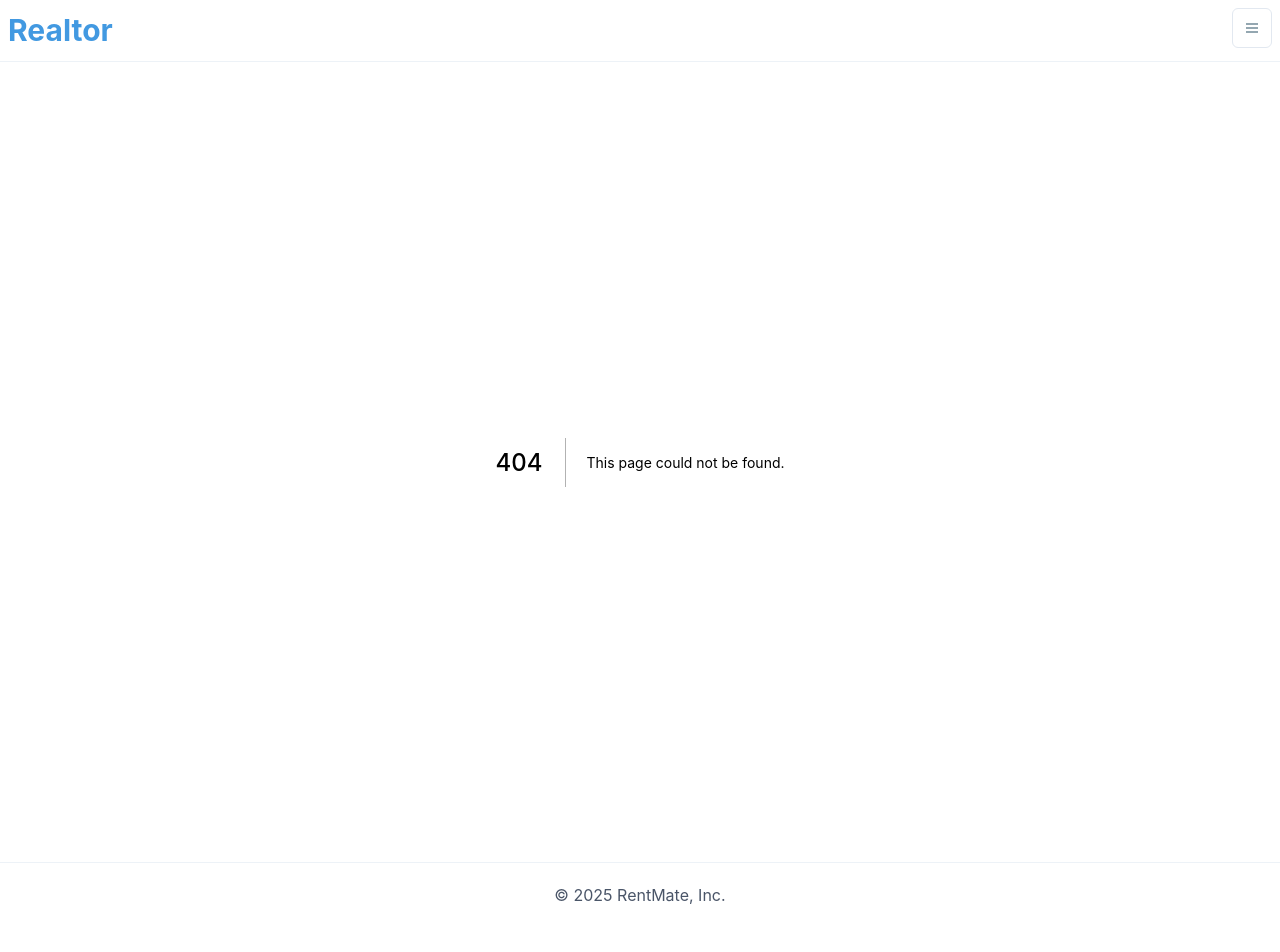
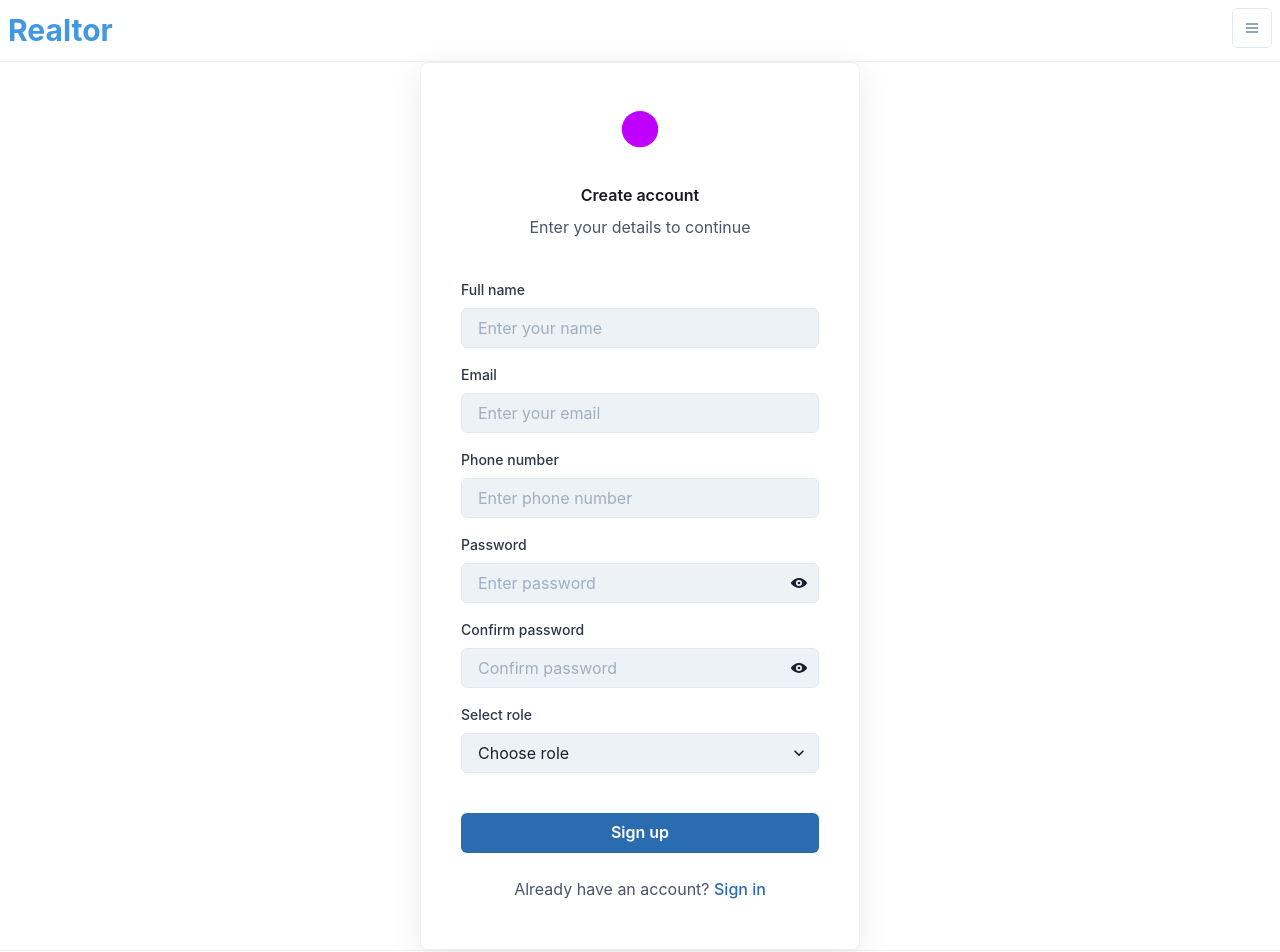
Before and after one commit to NguyenTrongKhoa595/Software-Engineering-Process-Tools, a Next.js app: page /signup in a window 1280 px wide. Before the commit this address had no page. Shown: the top 952 px of the page. Before the commit the page ends 927 px from the top, so only its background shows below. Built offline with nearby package versions, Linux system fonts and the light colour scheme.

Commit message:
Update the login and register page
Complete UI for 2 page of jsx (react + chakra UI)

```diff
--- a/pages/_app.js
+++ b/pages/_app.js
@@ -5,9 +5,11 @@ import NProgress from 'nprogress';
 import { ChakraProvider } from '@chakra-ui/react';
 
 import Layout from '../components/Layout';
-import 'nprogress/nprogress.css'; // Import CSS directly
+import 'nprogress/nprogress.css';
 
 function MyApp({ Component, pageProps }) {
+  const getLayout = Component.getLayout || ((page) => <Layout>{page}</Layout>);
+
   useEffect(() => {
     NProgress.configure({ showSpinner: false });
 
@@ -18,7 +20,6 @@ function MyApp({ Component, pageProps }) {
     Router.events.on('routeChangeComplete', handleStop);
     Router.events.on('routeChangeError', handleStop);
 
-    // Clean up listeners on unmount
     return () => {
       Router.events.off('routeChangeStart', handleStart);
       Router.events.off('routeChangeComplete', handleStop);
@@ -28,9 +29,7 @@ function MyApp({ Component, pageProps }) {
 
   return (
     <ChakraProvider>
-      <Layout>
-        <Component {...pageProps} />
-      </Layout>
+      {getLayout(<Component {...pageProps} />)}
     </ChakraProvider>
   );
 }
--- /dev/null
+++ b/pages/signup.jsx
@@ -0,0 +1,137 @@
+import {
+  Box,
+  Flex,
+  FormControl,
+  FormLabel,
+  Input,
+  Button,
+  Text,
+  Link,
+  Select,
+  InputGroup,
+  InputRightElement,
+  Icon,
+} from "@chakra-ui/react";
+import { ViewIcon, ViewOffIcon } from "@chakra-ui/icons";
+import { useState } from "react";
+
+export default function SignupPage() {
+  const [showPassword, setShowPassword] = useState(false);
+  const [showConfirm, setShowConfirm] = useState(false);
+
+  return (
+    <Flex bg="white" justify="center" align="center" minH="100vh" px={4}>
+      <Box
+        w="100%"
+        maxW="440px"
+        px={10}
+        py={12}
+        borderRadius="lg"
+        bg="rgba(255, 255, 255, 0.8)"
+        backdropFilter="blur(10px)"
+        border="1px solid rgba(180, 180, 180, 0.2)"
+        boxShadow="0 8px 32px rgba(0, 0, 0, 0.08)"
+      >
+        {/* Logo */}
+        <Flex justify="center" mb={8}>
+          <Icon viewBox="0 0 30 33" boxSize={10}>
+            <circle cx="15" cy="15" r="15" fill="url(#paint0_radial)" />
+            <defs>
+              <radialGradient id="paint0_radial" cx="0" cy="0" r="1" gradientUnits="userSpaceOnUse">
+                <stop stopColor="#ff8c00" />
+                <stop offset="1" stopColor="#bf00ff" />
+              </radialGradient>
+            </defs>
+          </Icon>
+        </Flex>
+
+        {/* Title */}
+        <Text fontSize="2.4xl" fontWeight="semibold" textAlign="center" color="gray.900">
+          Create account
+        </Text>
+        <Text textAlign="center" mt={2} fontSize="md" color="gray.600">
+          Enter your details to continue
+        </Text>
+
+        {/* Fields */}
+        <Box mt={10}>
+          <FormControl mt={4}>
+            <FormLabel fontSize="sm" color="gray.700">Full name</FormLabel>
+            <Input placeholder="Enter your name" bg="gray.100" focusBorderColor="blue.500" />
+          </FormControl>
+
+          <FormControl mt={4}>
+            <FormLabel fontSize="sm" color="gray.700">Email</FormLabel>
+            <Input placeholder="Enter your email" bg="gray.100" focusBorderColor="blue.500" />
+          </FormControl>
+
+          <FormControl mt={4}>
+            <FormLabel fontSize="sm" color="gray.700">Phone number</FormLabel>
+            <Input placeholder="Enter phone number" bg="gray.100" focusBorderColor="blue.500" />
+          </FormControl>
+
+          <FormControl mt={4}>
+            <FormLabel fontSize="sm" color="gray.700">Password</FormLabel>
+            <InputGroup>
+              <Input
+                type={showPassword ? "text" : "password"}
+                placeholder="Enter password"
+                bg="gray.100"
+                focusBorderColor="blue.500"
+              />
+              <InputRightElement cursor="pointer" onClick={() => setShowPassword(!showPassword)}>
+                {showPassword ? <ViewOffIcon /> : <ViewIcon />}
+              </InputRightElement>
+            </InputGroup>
+          </FormControl>
+
+          <FormControl mt={4}>
+            <FormLabel fontSize="sm" color="gray.700">Confirm password</FormLabel>
+            <InputGroup>
+              <Input
+                type={showConfirm ? "text" : "password"}
+                placeholder="Confirm password"
+                bg="gray.100"
+                focusBorderColor="blue.500"
+              />
+              <InputRightElement cursor="pointer" onClick={() => setShowConfirm(!showConfirm)}>
+                {showConfirm ? <ViewOffIcon /> : <ViewIcon />}
+              </InputRightElement>
+            </InputGroup>
+          </FormControl>
+
+          <FormControl mt={4}>
+            <FormLabel fontSize="sm" color="gray.700">Select role</FormLabel>
+            <Select placeholder="Choose role" bg="gray.100" focusBorderColor="blue.500">
+              <option>Tenant</option>
+              <option>Landlord</option>
+              <option>Property Manager</option>
+            </Select>
+          </FormControl>
+        </Box>
+
+        {/* Button */}
+        <Button
+          mt={10}
+          py={3}
+          w="100%"
+          bg="blue.600"
+          color="white"
+          borderRadius="md"
+          fontSize="md"
+          _hover={{ bg: "blue.700" }}
+        >
+          Sign up
+        </Button>
+
+        {/* Footer */}
+        <Text textAlign="center" pt={6} color="gray.600">
+          Already have an account?{" "}
+          <Link href="/login" color="blue.600" fontWeight="medium" _hover={{ textDecoration: "underline" }}>
+            Sign in
+          </Link>
+        </Text>
+      </Box>
+    </Flex>
+  );
+}
```
Also changed, not shown: package.json (+5 -4 lines), pages/login.jsx (added, +95 -0 lines), 1 other file (tests, documents, lock files or other folders).
